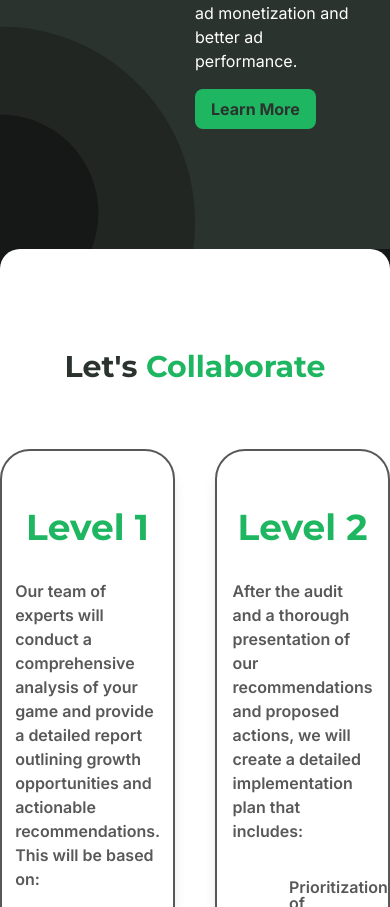
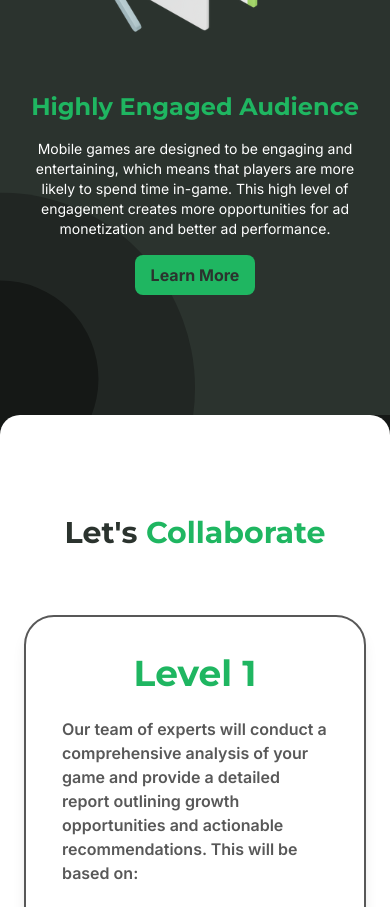
Before and after one commit to rainerregan/adquest-website-nextjs, a Next.js app: page /service in a window 390 px wide. Shown: the part 2220-3127 px from the top of the page. Built offline with nearby package versions, Linux system fonts and the light colour scheme.

Commit message:
feat: Colaborate Section

```diff
--- a/src/components/service-page/collaborate/collaborate-section.tsx
+++ b/src/components/service-page/collaborate/collaborate-section.tsx
@@ -45,13 +45,16 @@ const CollaborateSection = () => {
 
   return (
     <div className='bg-main-black-2'>
-      <div className='bg-white section-rounded__top'>
+      <div className='bg-white section-rounded__top px-[24px] md:px-[48px]'>
         <div className='py-[100px] max-w-7xl mx-auto flex flex-col items-center'>
           <div className='mb-[48px]'>
             <h2 className='h2 text-center'>Let's <span>Collaborate</span></h2>
           </div>
 
-          <div className='grid grid-cols-2 gap-[40px] mb-[48px]'>
+          <div className={twMerge(
+            'md:grid md:grid-cols-2 gap-[40px] mb-[48px]',
+            'flex flex-col',
+          )}>
             {items.map((item, index) => (
               <CollaborateSectionItem key={index} item={item} />
             ))}
@@ -80,20 +83,20 @@ const CollaborateSectionItem: React.FC<CollaborateSectionItemProps> = ({
 }) => {
   return (
     <div className={twMerge(
-      'border-2 border-main-gray p-[56px] rounded-[30px] shadow-lg',
+      'border-2 border-main-gray p-[36px] md:p-[56px] rounded-[30px] shadow-lg',
       'flex gap-[36px] items-center',
-      type === 'full' ? 'col-span-2' : 'col-span-1',
-      type === 'half' ? 'flex-col' : 'flex-row'
+      type === 'full' ? 'md:col-span-2' : 'md:col-span-1',
+      type === 'half' ? 'flex-col md:flex-col' : 'flex-col md:flex-row md:items-center',
     )}>
       <div className={twMerge(type === 'full' ? 'flex-1' : '', 'font-semibold text-main-gray')}>
-        <h3 className={twMerge('h3 mb-8 text-main-green', type === 'full' ? 'text-left' : 'text-center')}>{item.title}</h3>
+        <h3 className={twMerge('h3 mb-6 text-main-green', type === 'full' ? 'text-center md:text-left' : 'text-center md:text-center')}>{item.title}</h3>
         <p>{item.description}</p>
       </div>
 
       <ul className='flex-1 w-full font-semibold text-main-gray'>
         {item.perks.map((perk, index) => (
-          <li key={index} className='flex items-start gap-4 mb-8'>
-            <div className='w-[16px] h-[16px] bg-main-green rounded-full'></div>
+          <li key={index} className='flex items-start gap-4 mb-8 last:mb-0'>
+            <div className='w-[16px] h-[16px] aspect-square bg-main-green rounded-full'></div>
             <p className='leading-none text-[16px]'>{perk}</p>
           </li>
         ))}
--- a/src/components/service-page/monetization-section/monetization-section.tsx
+++ b/src/components/service-page/monetization-section/monetization-section.tsx
@@ -72,11 +72,11 @@ const MonetizationSectionItem: React.FC<MonetizationSectionItemProps> = ({
   return (
     <div className={twMerge(
       'flex items-center justify-between',
-      item.direction === 'left' ? 'flex-row' : 'flex-row-reverse'
+      item.direction === 'left' ? 'flex-col-reverse md:flex-row' : 'flex-col-reverse md:flex-row-reverse'
     )}>
-      <div className='flex-1 flex flex-col gap-4'>
+      <div className='flex-1 flex flex-col gap-4 text-center md:text-left items-center md:items-baseline'>
         <h5 className='h5 text-main-green'>{item.title}</h5>
-        <p>{item.description}</p>
+        <p className='text-sm md:text-base'>{item.description}</p>
         <Button className='text-main-black'>Learn More</Button>
       </div>
 
```
